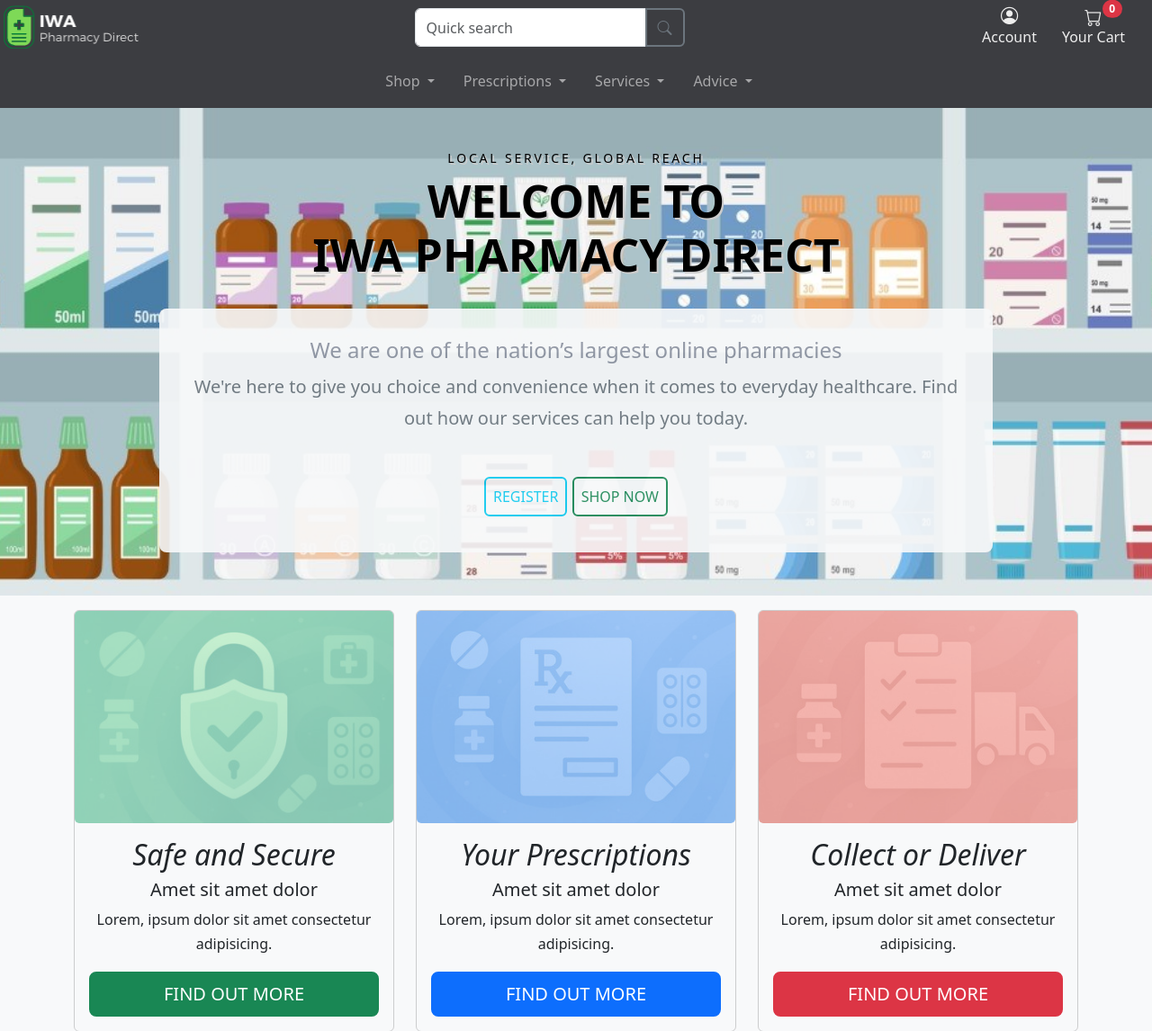
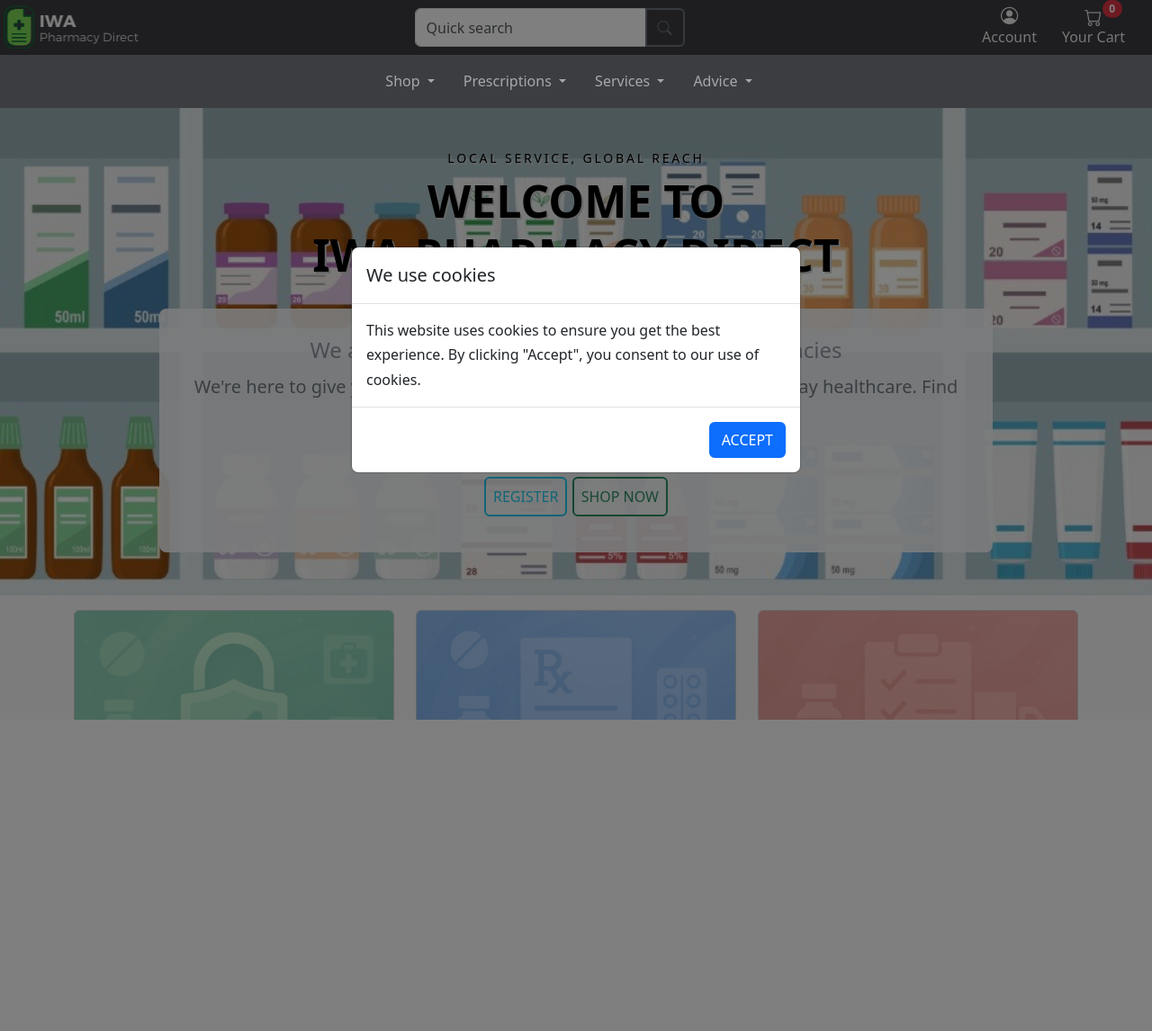
Before and after one commit to kadraman/InsecureWebApp, a Flask app: page / in a window 1280 px wide. Shown: the top 1146 px of the page at 90% size. After the commit the page ends 800 px from the top, so only its background shows below. Run offline with Flask 3, Linux system fonts and the light colour scheme; data comes from the database, SQL or seed files in the repository; some libraries are stand-ins or nearby versions.

Commit message:
Implement cookies banner and acceptance (fixes #11)
chore: update tests and GitHub Actions.

```diff
--- a/iwa/templates/base.html
+++ b/iwa/templates/base.html
@@ -288,6 +288,8 @@
         </div>
     </footer>
 
+    {% include "includes/cookies.html" ignore missing %}
+
     <script src="{{ url_for('static', filename='js/lib/jquery.min.js') }}" type="text/javascript"></script>
     <script src="{{ url_for('static', filename='js/lib/bootstrap.bundle.min.js') }}" type="text/javascript"></script>
     <script src="{{ url_for('static', filename='js/lib/owl.carousel.min.js') }}" type="text/javascript"></script>
@@ -305,16 +307,31 @@
             $(document).ready(function () {
                 $('#subscribe-newsletter').SubscribeNewsletter();
                 $('#shopping-cart-count').CartCount();
+                if (!localStorage.getItem('cookieConsent')) {
+                    var cookieModal = new bootstrap.Modal($('#cookieConsentModal')[0]);
+                    cookieModal.show();
+                    $('#acceptCookies').on('click', function () {
+                      localStorage.setItem('cookieConsent', 'true');
+                      cookieModal.hide();
+                    });
+                }
+                $('.alert').each(function () {
+                    new bootstrap.Alert(this);
+                    let alert_timeout = $(this).data('timeout');
+                    setTimeout(() => {
+                        bootstrap.Alert.getInstance(this).close();
+                    }, +alert_timeout);
+                });
             });
         })(jQuery);
-        let alert_list = document.querySelectorAll('.alert')
+        /*let alert_list = document.querySelectorAll('.alert')
         alert_list.forEach(function(alert) {
             new bootstrap.Alert(alert);
             let alert_timeout = alert.getAttribute('data-timeout');
             setTimeout(() => {
                 bootstrap.Alert.getInstance(alert).close();
             }, +alert_timeout);
-        });
+        });*/
     </script>
 
     {% block scripts %} {% endblock %}
--- /dev/null
+++ b/iwa/templates/includes/cookies.html
@@ -0,0 +1,16 @@
+<!-- Cookie Consent Modal -->
+<div class="modal fade" id="cookieConsentModal" tabindex="-1" aria-labelledby="cookieConsentLabel" aria-hidden="true" data-bs-backdrop="static" data-bs-keyboard="false">
+    <div class="modal-dialog modal-dialog-centered">
+        <div class="modal-content">
+            <div class="modal-header">
+                <h5 class="modal-title" id="cookieConsentLabel">We use cookies</h5>
+            </div>
+            <div class="modal-body">
+                This website uses cookies to ensure you get the best experience. By clicking "Accept", you consent to our use of cookies.
+            </div>
+            <div class="modal-footer">
+                <button type="button" id="acceptCookies" class="btn btn-primary">Accept</button>
+            </div>
+        </div>
+    </div>
+</div>
```
Also changed, not shown: tests/functional/test_ui.py (+1 -1 lines), .github/workflows/debricked.yml, .github/workflows/fod.yml.
